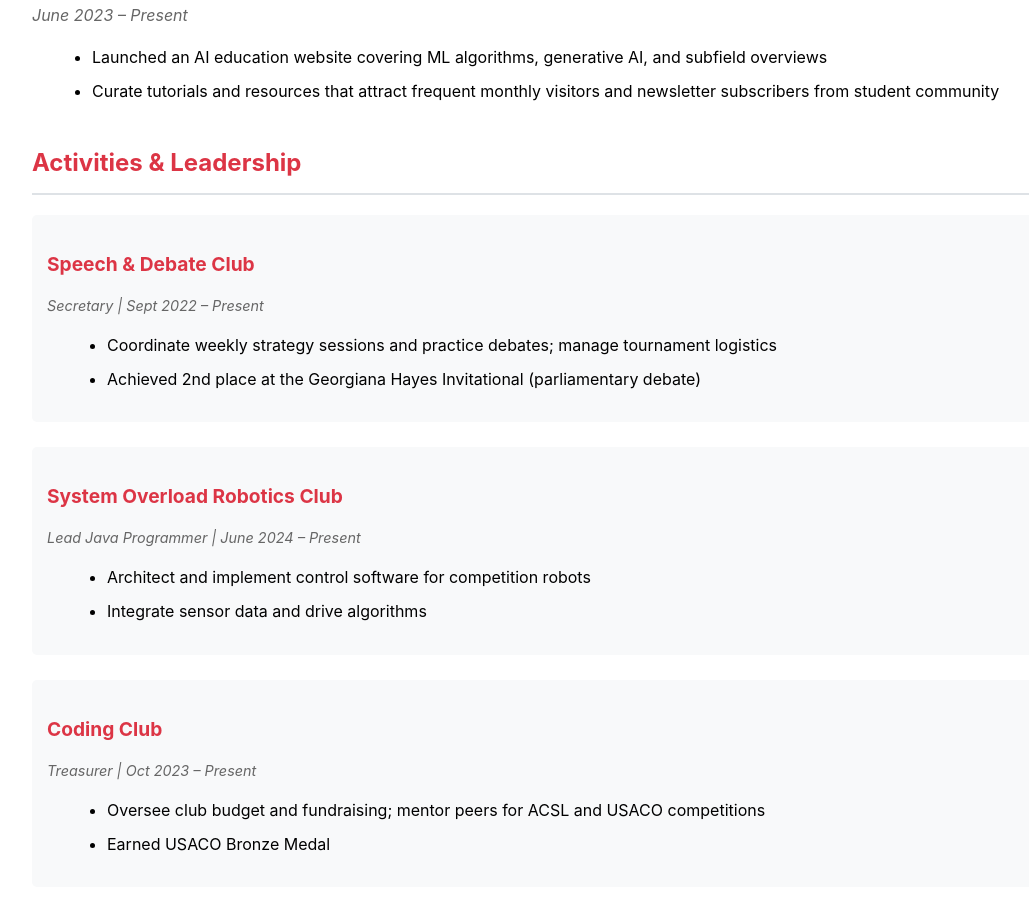
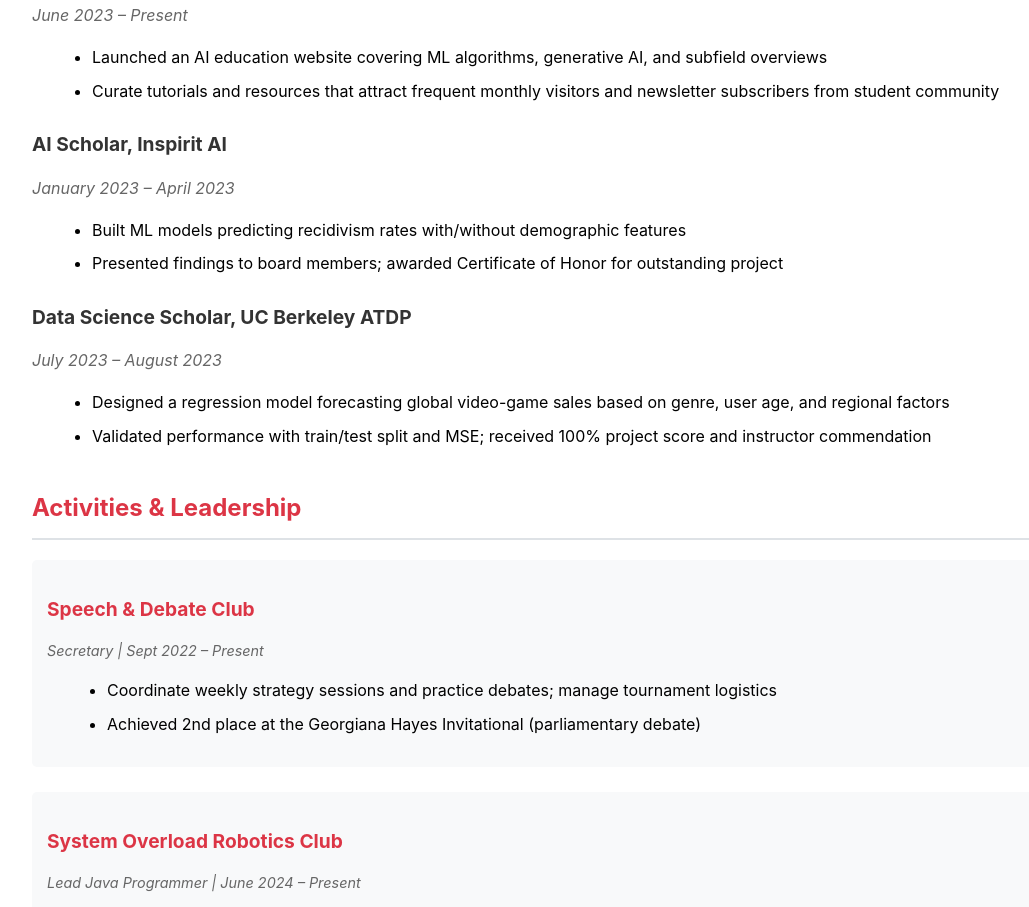
Before and after one commit to aditya-singam/aditya-singam.github.io, a plain HTML site: page index.html in a window 1280 px wide. Shown: the part 2034-2941 px from the top of the page, without its empty margins (8-1037 px from the left). Drawn offline with Linux system fonts and the light colour scheme.

Commit message:
updated  commit changes

```diff
--- a/index.html
+++ b/index.html
@@ -97,6 +97,24 @@
                 <li>Curate tutorials and resources that attract frequent monthly visitors and newsletter subscribers from student community</li>
             </ul>
         </div>
+
+        <div class="project-item">
+            <h3>AI Scholar, Inspirit AI</h3>
+            <p class="date">January 2023 – April 2023</p>
+            <ul>
+                <li>Built ML models predicting recidivism rates with/without demographic features</li>
+                <li>Presented findings to board members; awarded Certificate of Honor for outstanding project</li>
+            </ul>
+        </div>
+
+        <div class="project-item">
+            <h3>Data Science Scholar, UC Berkeley ATDP</h3>
+            <p class="date">July 2023 – August 2023</p>
+            <ul>
+                <li>Designed a regression model forecasting global video-game sales based on genre, user age, and regional factors</li>
+                <li>Validated performance with train/test split and MSE; received 100% project score and instructor commendation</li>
+            </ul>
+        </div>
     </div>
 
     <div class="section" id="activities">
```
